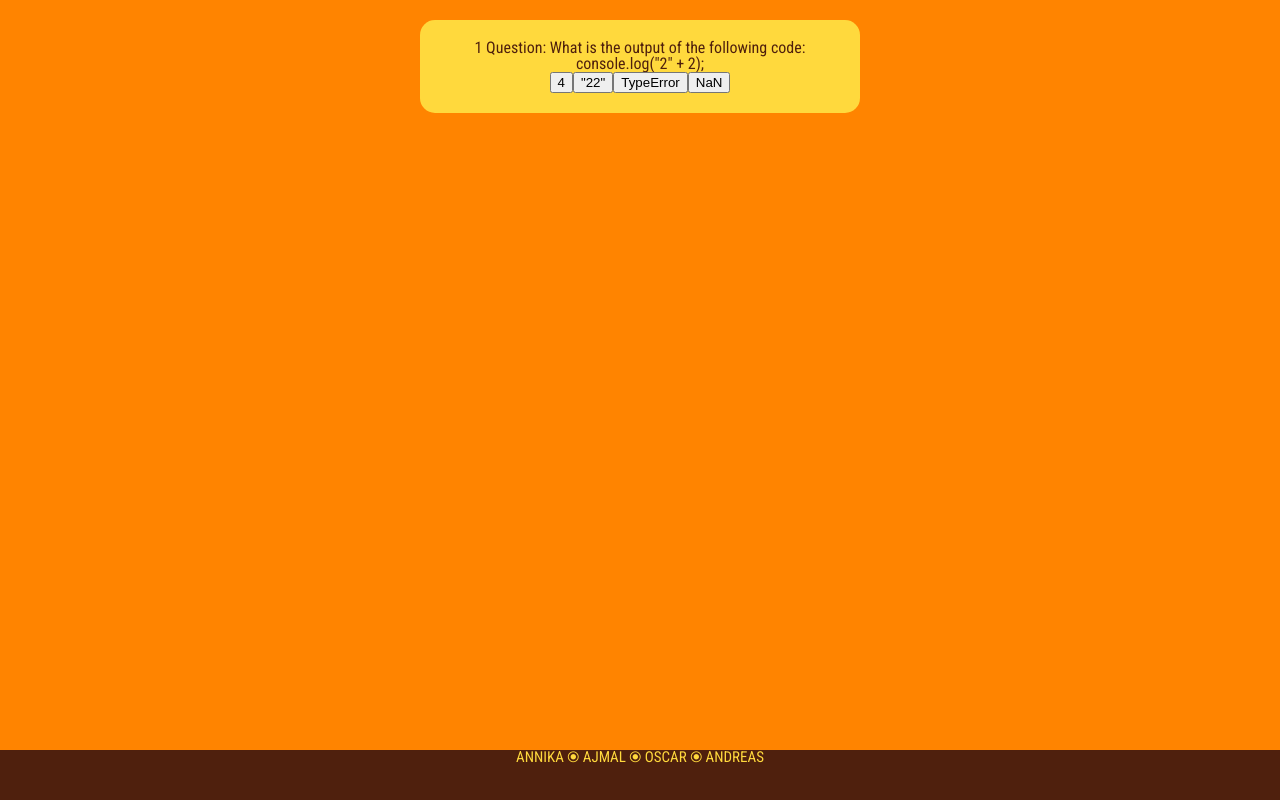
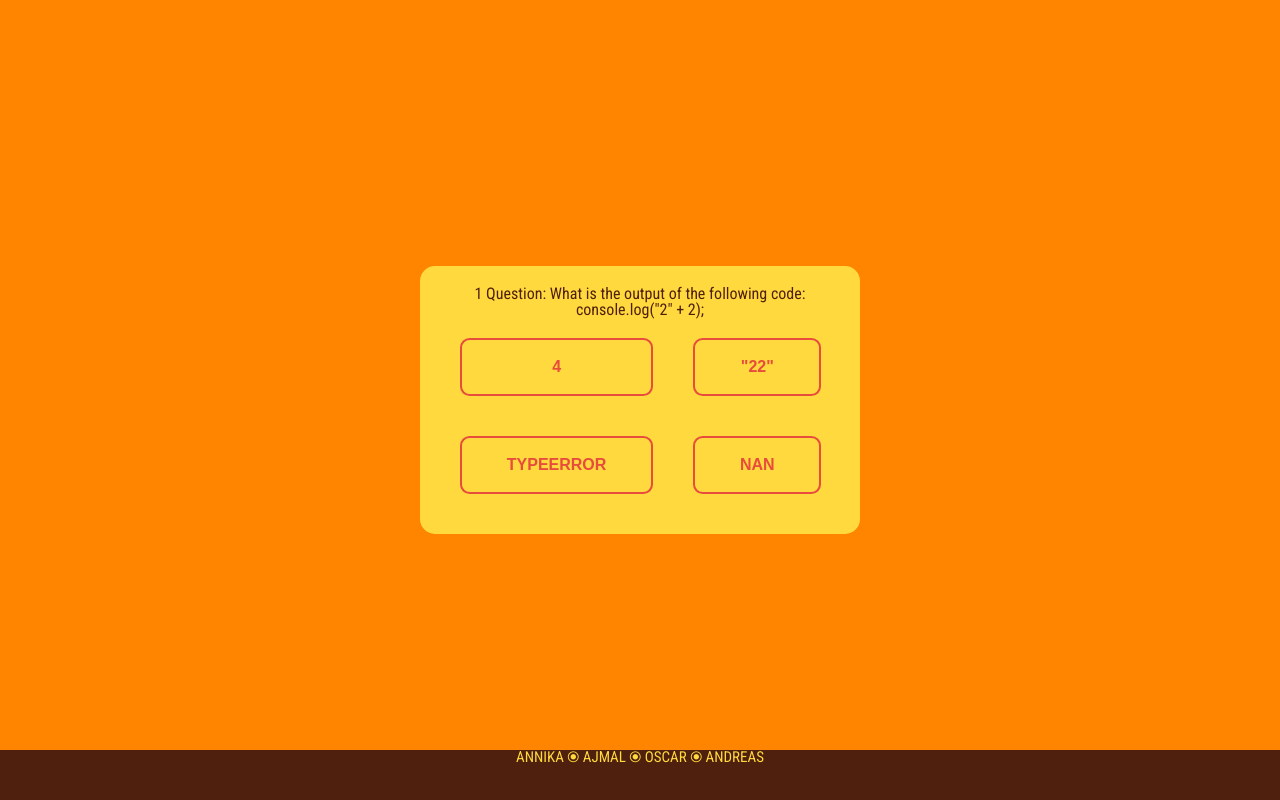
Before and after one commit to Technigo/project-redux-quiz-old, a React (Create React App) app: page /quiz in a window 1280 px wide. Built offline with nearby package versions, Linux system fonts and the light colour scheme.

Commit message:
added buttons

```diff
--- a/src/components/Button.js
+++ b/src/components/Button.js
@@ -0,0 +1,73 @@
+// /////////////// IMPORT //////////////////////// //
+
+import styled, { css } from 'styled-components';
+
+// /////////////// COMPONENT //////////////////////// //
+
+export const StartButton = styled.button`
+    box-sizing: border-box;
+    appearance: none;
+    background-color: transparent;
+    border: 2px solid #e74c3c;
+    border-radius: 0.6em;
+    color: #e74c3c;
+    cursor: pointer;
+    align-self: center;
+    font-size: 1rem;
+    font-weight: 400;
+    line-height: 1;
+    margin: 20px;
+    padding: 1.2em 2.8em;
+    text-decoration: none;
+    text-align: center;
+    text-transform: uppercase;
+    font-family: 'Montserrat', sans-serif;
+    font-weight: 700;
+
+    &:hover,
+    &:focus {
+      color: #fff;
+      outline: 0;
+    }
+    transition: box-shadow 300ms ease-in-out, color 300ms ease-in-out;
+    &:hover {
+      box-shadow: 0 0 40px 40px #e74c3c inset;
+    }
+
+
+${(props) => props.outlined && css`
+background-color: transparent;
+border: 2px solid white;
+color: white;
+`}
+
+${(props) => props.ctalong && css`
+background-color: #F35408;
+width: 262px;
+height: 30px;
+color: white;
+`}
+
+${(props) => props.outlinedlong && css`
+background-color: transparent;
+border: 2px solid white;
+width: 262px;
+height: 35px;
+color: white;
+`}
+
+${(props) => props.outlinedlongFindOut && css`
+background-color: transparent;
+border: 2px solid #95A6B5;
+width: 262px;
+height: 35px;
+color: #95A6B5;
+`}
+
+${(props) => props.outlinedtablet && css`
+background-color: transparent;
+border: 2px solid #95A6B5;
+width: 140px;
+height: 35px;
+color: white;
+`}`
--- a/src/components/CurrentQuestion.js
+++ b/src/components/CurrentQuestion.js
@@ -6,6 +6,7 @@ import { useDispatch, useSelector } from 'react-redux';
 import { quiz } from 'reducers/quiz';
 import { QuizOver } from './QuizOver';
 import { StyledQuestionText } from './StyledTexts';
+import { StartButton } from './Button';
 
 export const QuestionsContainer = styled.div`
 background: #FFD93D;
@@ -51,9 +52,9 @@ export const CurrentQuestion = () => {
       {!gameOver ? (
         <QuestionsContainer>
           <StyledQuestionText>{question.id} Question: {question.questionText}</StyledQuestionText>
-          <div>
+          <div className="answerSection">
             {question.options.map((option, index) => (
-              <button key={index} type="submit" onClick={() => onAnswerSubmit(question.id, index)}>{option}</button>
+              <StartButton button key={index} type="submit" onClick={() => onAnswerSubmit(question.id, index)}>{option}</StartButton>
             ))}
           </div>
         </QuestionsContainer>
--- a/src/components/QuizOver.js
+++ b/src/components/QuizOver.js
@@ -5,6 +5,7 @@ import { useSelector, useDispatch } from 'react-redux';
 import { quiz } from 'reducers/quiz';
 import { Link } from 'react-router-dom';
 import { StyledParagraphText, StyledQuestionText } from 'components/StyledTexts';
+import { StartButton } from './Button';
 
 export const QuestionsContainer = styled.div`
 background: #FFD93D;
@@ -46,7 +47,7 @@ export const QuizOver = () => {
       <h1>You answered {answers.filter((a) => a.isCorrect).length} out of {answers.length} questions correctly.</h1>
       <div>
         <Link to="/">
-          <button type="button" onClick={restartQuiz}>Restart Quiz</button>
+          <StartButton button type="button" onClick={restartQuiz}>Restart Quiz</StartButton>
         </Link>
       </div>
     </QuestionsContainer>
--- a/src/components/WelcomePage.js
+++ b/src/components/WelcomePage.js
@@ -3,6 +3,7 @@
 import React from 'react';
 import { Link } from 'react-router-dom';
 import styled from 'styled-components';
+import { StartButton } from './Button';
 import { StyledWelcomeText, StyledParagraphText } from './StyledTexts';
 
 // /////////////// COMPONENT //////////////////////// //
@@ -30,7 +31,7 @@ export const WelcomePage = () => {
       <StyledWelcomeText>Welcome to a Javascript-quiz</StyledWelcomeText>
       <StyledParagraphText>This is a paragraphtext.</StyledParagraphText>
       <Link to="/quiz">
-        <button type="button">Start Quiz</button>
+        <StartButton button>Start Quiz</StartButton>
       </Link>
     </QuestionsContainer>
   )
--- a/src/index.css
+++ b/src/index.css
@@ -1,3 +1,7 @@
+html {
+  height: 100vh;
+}
+
 body {
   margin: 0;
   font-family: 'Roboto Condensed', -apple-system, BlinkMacSystemFont, "Segoe UI", "Roboto", "Oxygen",
@@ -10,9 +14,21 @@ body {
   display: flex;
   flex-direction: column;
   align-items: center;
+  height: 100vh;
+  justify-content: center;
 }
 
 code {
   font-family: source-code-pro, Menlo, Monaco, Consolas, "Courier New",
     monospace;
 }
+
+.answerSection {
+  display: grid;
+  grid-template-columns: 1fr 1fr;
+  grid-template-rows: 1fr 1fr;
+}
+
+.root {
+  margin-bottom: 50px;
+}
```
